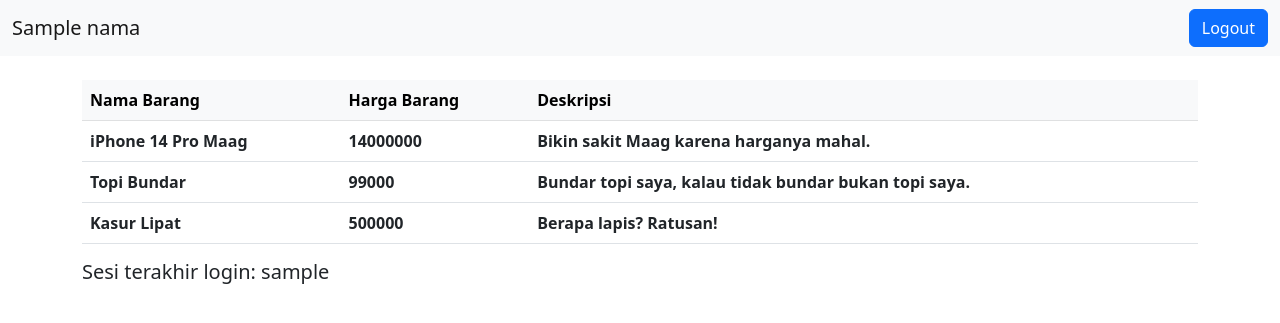
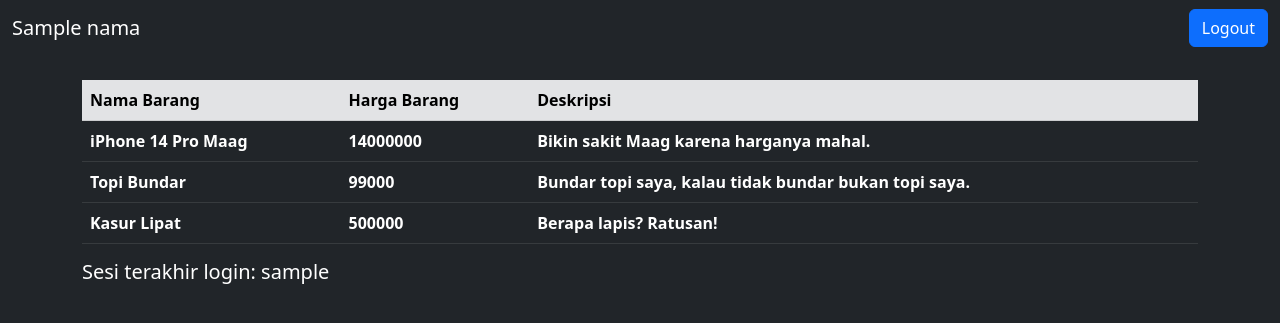
Before and after one commit to rorre/lab1-pbp, a Django app: template wishlist/templates/wishlist.html in a window 1280 px wide. Shown: the top 323 px of the page. Run offline with Django 4.2, Linux system fonts and the light colour scheme; data comes from the database, SQL or seed files in the repository; tables that the repository leaves empty hold one stand-in row (values such as "Sample post"); the template is opened without the code that fills it: values that come from a table or form of the project are taken from there, most other values are stand-ins (such as "Sample title", 1, 10 or a date in 2020); lists and menus that the app fills with data are empty.

Commit message:
Dark theme

```diff
--- a/templates/base.html
+++ b/templates/base.html
@@ -11,7 +11,7 @@
   {% endblock meta %}
 </head>
 
-<body>
+<body class="bg-dark text-bg-dark">
   {% block content %}
   {% endblock content %}
   <script src="https://cdn.jsdelivr.net/npm/bootstrap@5.2.1/dist/js/bootstrap.bundle.min.js" integrity="sha384-u1OknCvxWvY5kfmNBILK2hRnQC3Pr17a+RTT6rIHI7NnikvbZlHgTPOOmMi466C8" crossorigin="anonymous"></script>
--- a/wishlist/templates/wishlist.html
+++ b/wishlist/templates/wishlist.html
@@ -1,7 +1,7 @@
 {% extends 'base.html' %}
 
 {% block content %}
-<nav class="navbar navbar-expand-lg bg-light">
+<nav class="navbar bg-dark navbar-dark">
   <div class="container-fluid">
     <a class="navbar-brand" href="#">{{ nama }}</a>
     <a href="{% url 'wishlist:logout' %}">
@@ -13,8 +13,8 @@
 </nav>
 
 <div class="container mt-4">
-<table class="table">
-  <thead class="table-light">
+<table class="table table-dark">
+  <thead class="table-secondary">
     <th>Nama Barang</th>
     <th>Harga Barang</th>
     <th>Deskripsi</th>
```
